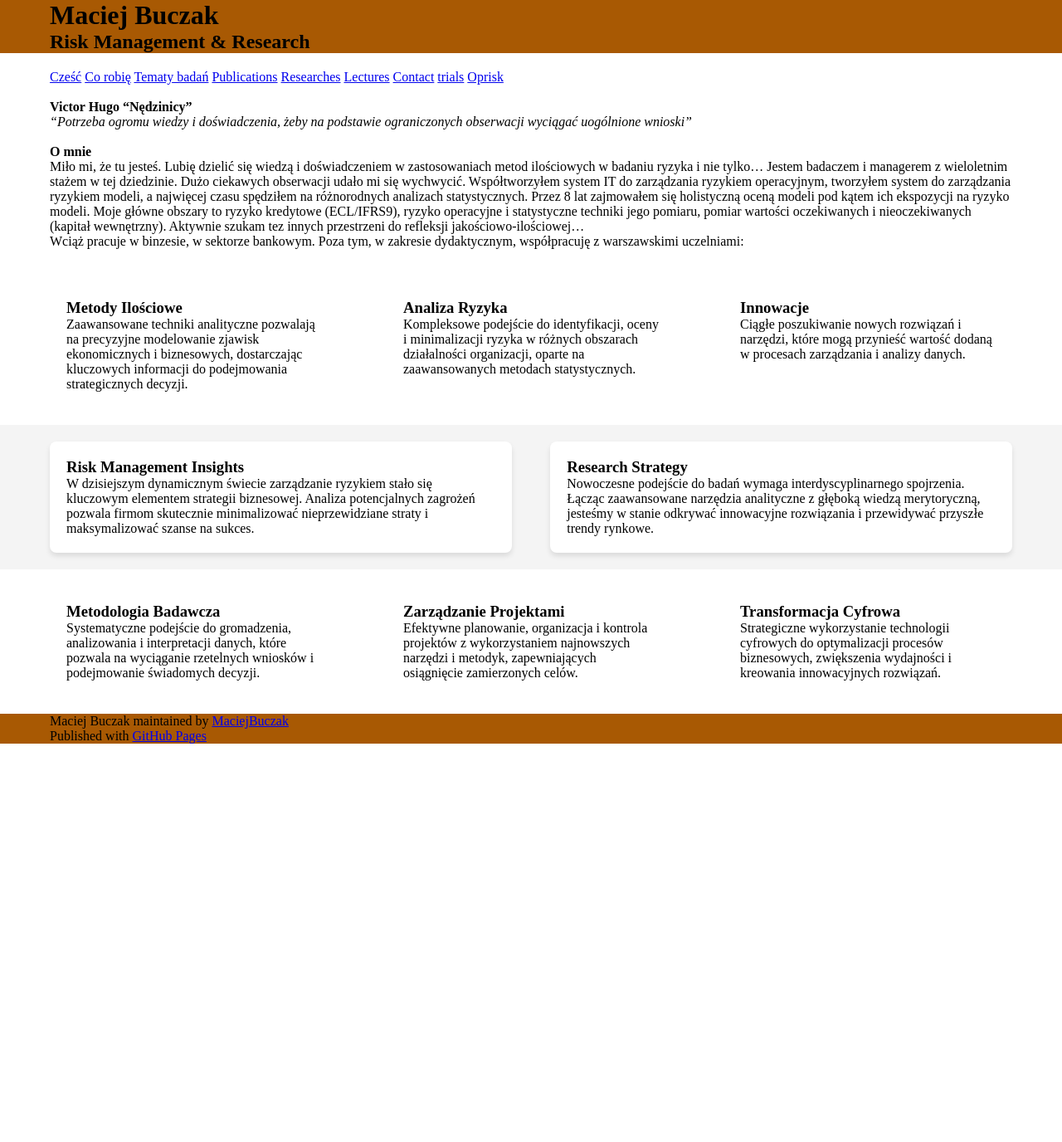
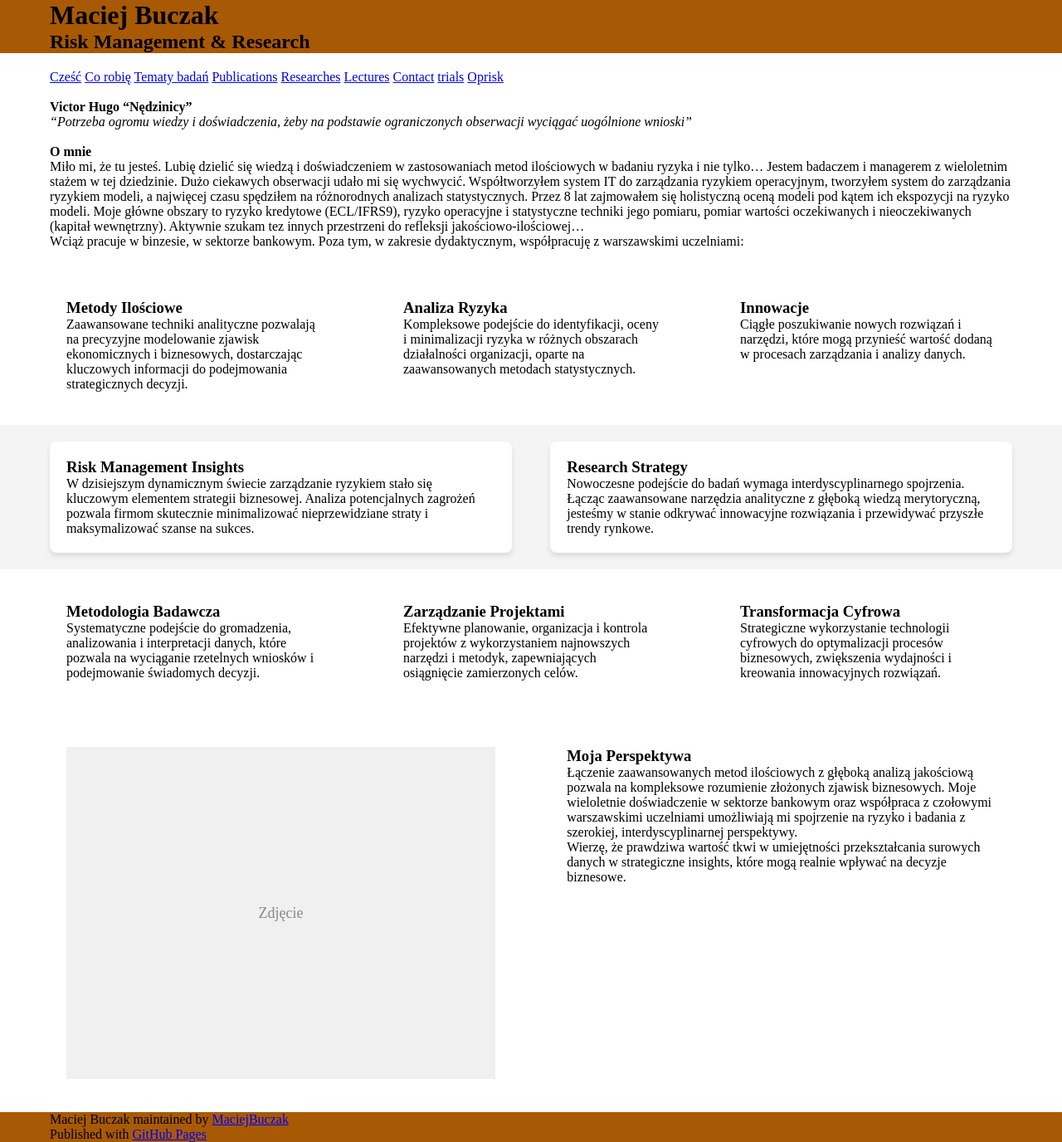
Before and after one commit to MaciejBuczak/risk-research, a Jekyll site: the page built from index.md, in a window 1280 px wide. Shown: the whole page at 83% size. Built offline with Jekyll 4.4.1, drawn with Linux system fonts in a browser that asks for light colours; before the commit the page ends 900 px from its top, so only the background shows below that.

Commit message:
Update default.html

```diff
--- a/_layouts/default.html
+++ b/_layouts/default.html
@@ -120,6 +120,42 @@
       box-shadow: 0 4px 6px rgba(0,0,0,0.1);
       border-radius: 8px;
     }
+    /* New styles for image and text section */
+    #image_text_content_wrap {
+      width: 100%;
+      display: flex;
+      justify-content: center;
+      padding: 20px 0;
+      background-color: white;
+      border: none;
+    }
+    #image_text_content {
+      width: 100%;
+      max-width: 1200px;
+      display: flex;
+      justify-content: space-between;
+      padding: 0 20px;
+    }
+    .image_column {
+      width: 48%;
+      background-color: white;
+      padding: 20px;
+    }
+    .text_column {
+      width: 48%;
+      background-color: white;
+      padding: 20px;
+    }
+    .image_placeholder {
+      width: 100%;
+      height: 400px;
+      background-color: #f0f0f0;
+      display: flex;
+      justify-content: center;
+      align-items: center;
+      color: #888;
+      font-size: 18px;
+    }
   </style>
 </head>
 <body>
@@ -201,6 +237,22 @@
     </div>
   </div>
 
+  <!-- NEW IMAGE AND TEXT CONTENT -->
+  <div id="image_text_content_wrap">
+    <div id="image_text_content">
+      <div class="image_column">
+        <div class="image_placeholder">
+          Zdjęcie
+        </div>
+      </div>
+      <div class="text_column">
+        <h3>Moja Perspektywa</h3>
+        <p>Łączenie zaawansowanych metod ilościowych z głęboką analizą jakościową pozwala na kompleksowe rozumienie złożonych zjawisk biznesowych. Moje wieloletnie doświadczenie w sektorze bankowym oraz współpraca z czołowymi warszawskimi uczelniami umożliwiają mi spojrzenie na ryzyko i badania z szerokiej, interdyscyplinarnej perspektywy.</p>
+        <p>Wierzę, że prawdziwa wartość tkwi w umiejętności przekształcania surowych danych w strategiczne insights, które mogą realnie wpływać na decyzje biznesowe.</p>
+      </div>
+    </div>
+  </div>
+
   <!-- FOOTER  -->
   <div id="footer_wrap" class="outer">
     <footer class="inner">
```
